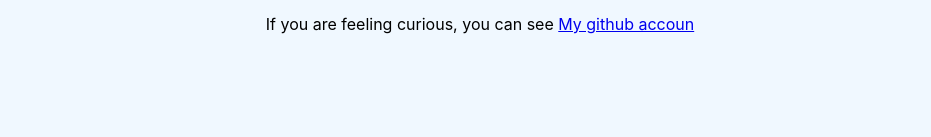
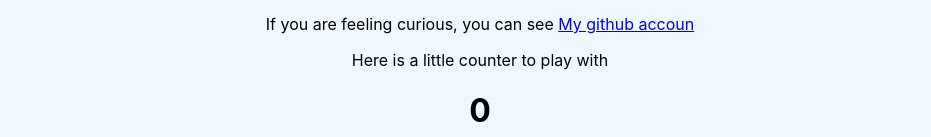
Before and after one commit to Qclaire/premest, a React (Create React App) app: page / in a window 1280 px wide. Shown: the part 815-952 px from the top of the page, without its empty margins (160-1091 px from the left). Before the commit the page ends 865 px from the top, so only its background shows below. Built offline with nearby package versions, Linux system fonts and the light colour scheme.

Commit message:
counter added

```diff
--- a/src/App.js
+++ b/src/App.js
@@ -6,6 +6,7 @@ import Interests from './components/Interests';
 import Picture from './components/Picture';
 import Skills from './components/Skills';
 import Links from './components/Links';
+import Counter from './components/Counter';
 
 function App() {
   return (
@@ -17,6 +18,10 @@ function App() {
       <Picture />
       <Skills />
       <Links />
+      <p>
+        Here is a little counter to play with
+      </p>
+      <Counter />
 
     </div>
   );
```
